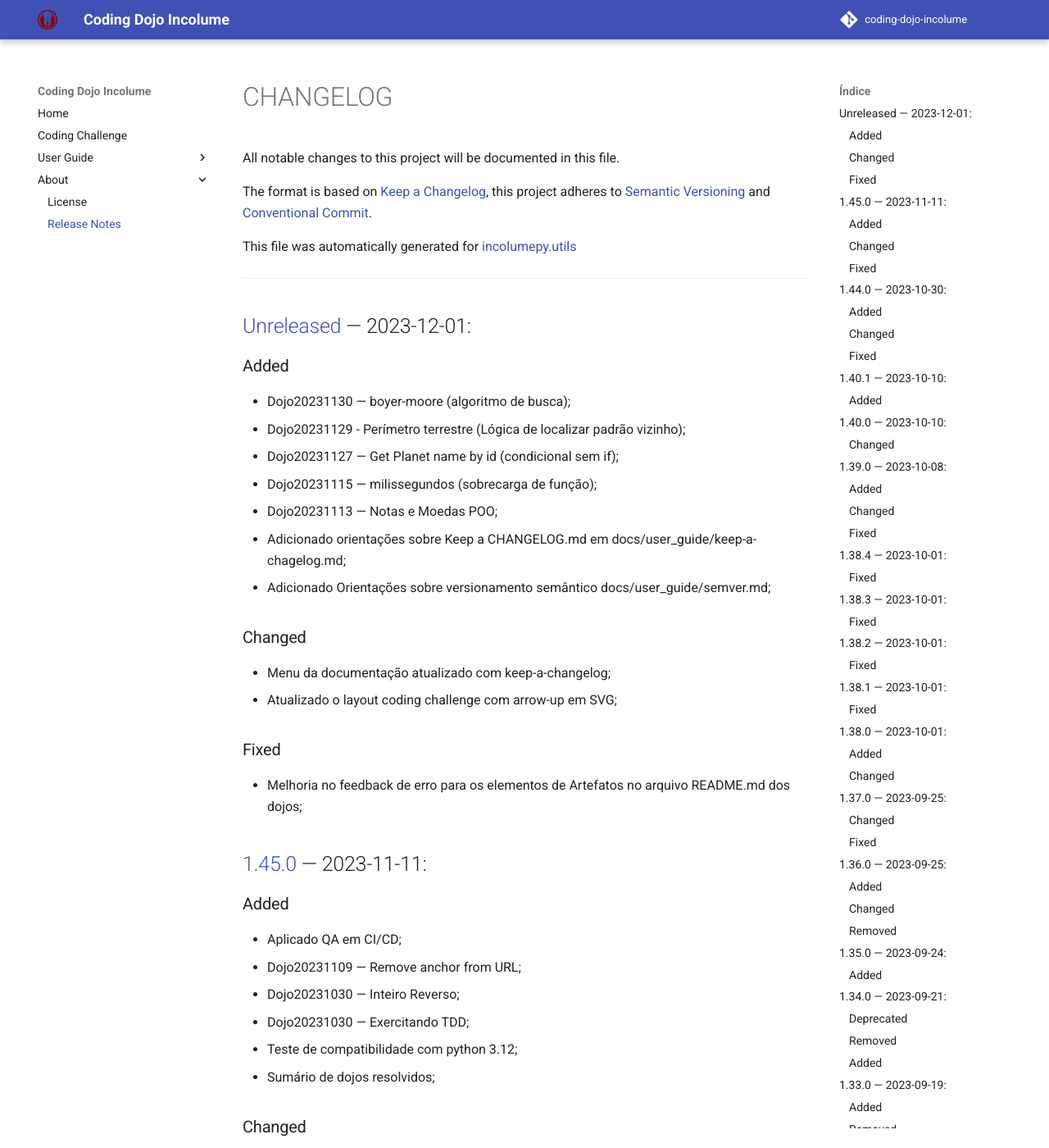
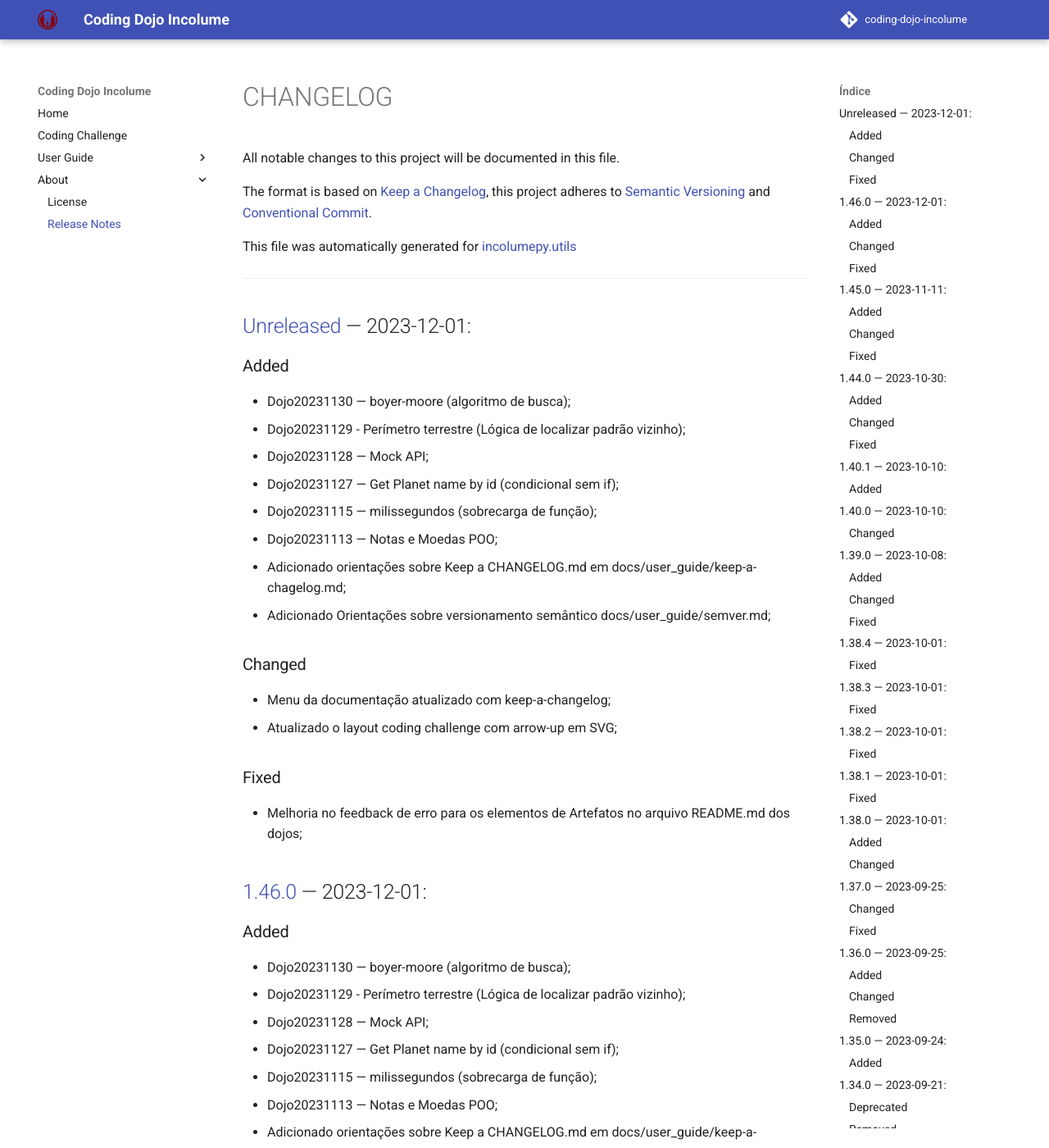
Before and after one commit to incolume-jedi/coding-dojo, an MkDocs documentation site: the page built from docs/about/CHANGELOG.md, in a window 1280 px wide and 1400 px high. Shown: the whole window at 82% size. Built offline with MkDocs 1.6.1 and Material for MkDocs 9.7.7, drawn with Linux system fonts in a browser that asks for light colours; comment, search, counter and statistics services are not loaded.

Commit message:
Bumping version from 1.46.0a10 to 1.46.0

```diff
--- a/docs/about/CHANGELOG.md
+++ b/docs/about/CHANGELOG.md
@@ -14,6 +14,23 @@ This file was automatically generated for [incolumepy.utils](https://gitlab.com/
 ### Added
   - Dojo20231130 — boyer-moore (algoritmo de busca);
   - Dojo20231129 - Perímetro terrestre (Lógica de localizar padrão vizinho);
+  - Dojo20231128 — Mock API;
+  - Dojo20231127 — Get Planet name by id (condicional sem if);
+  - Dojo20231115 — milissegundos (sobrecarga de função);
+  - Dojo20231113 — Notas e Moedas POO;
+  - Adicionado orientações sobre Keep a CHANGELOG.md em docs/user_guide/keep-a-chagelog.md;
+  - Adicionado Orientações sobre versionamento semântico docs/user_guide/semver.md;
+### Changed
+  - Menu da documentação atualizado com keep-a-changelog;
+  - Atualizado o layout coding challenge com arrow-up em SVG;
+### Fixed
+  - Melhoria no feedback de erro para os elementos de Artefatos no arquivo README.md dos dojos;
+
+## [1.46.0]	 &#8212; 	2023-12-01:
+### Added
+  - Dojo20231130 — boyer-moore (algoritmo de busca);
+  - Dojo20231129 - Perímetro terrestre (Lógica de localizar padrão vizinho);
+  - Dojo20231128 — Mock API;
   - Dojo20231127 — Get Planet name by id (condicional sem if);
   - Dojo20231115 — milissegundos (sobrecarga de função);
   - Dojo20231113 — Notas e Moedas POO;
@@ -343,4 +360,5 @@ This file was automatically generated for [incolumepy.utils](https://gitlab.com/
 [1.40.1]: https://github.com/incolume-jedi/coding-dojo/compare/1.40.0...1.40.1
 [1.44.0]: https://github.com/incolume-jedi/coding-dojo/compare/1.40.1...1.44.0
 [1.45.0]: https://github.com/incolume-jedi/coding-dojo/compare/1.44.0...1.45.0
-[Unreleased]: https://github.com/incolume-jedi/coding-dojo/compare/1.45.0...Unreleased
+[1.46.0]: https://github.com/incolume-jedi/coding-dojo/compare/1.45.0...1.46.0
+[Unreleased]: https://github.com/incolume-jedi/coding-dojo/compare/1.46.0...Unreleased
--- a/incolume/py/coding_dojo_jedi/version.txt
+++ b/incolume/py/coding_dojo_jedi/version.txt
@@ -1 +1 @@
-1.46.0a10
+1.46.0
--- a/pyproject.toml
+++ b/pyproject.toml
@@ -1,6 +1,6 @@
 [tool.poetry]
 name = "coding-dojo-jedi"
-version = "1.46.0a10"
+version = "1.46.0"
 description = "códigos da guilda jedi incolume"
 authors = ["Britodfbr <britodfbr@gmail.com>"]
 packages = [{include = "incolume"}]
```
